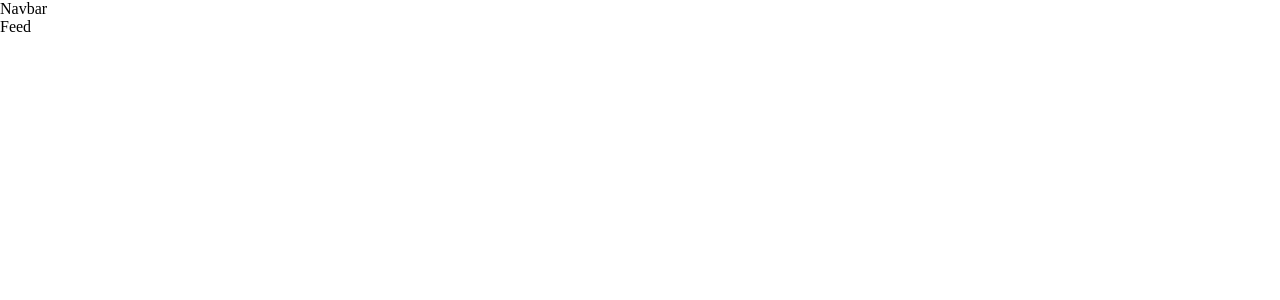
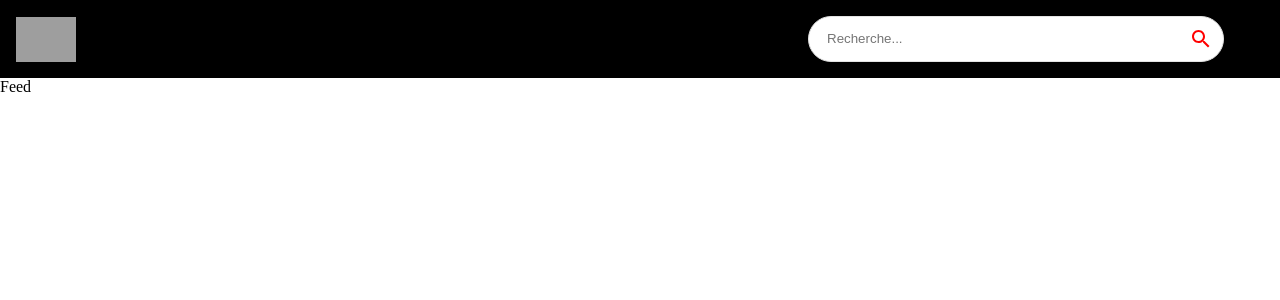
Before and after one commit to RobinPoquin/Youtube-Clone-V2, a React (Create React App) app: page / in a window 1280 px wide. Shown: the top 300 px of the page. Built offline with nearby package versions, Linux system fonts and the light colour scheme; grey boxes are pictures that could not be loaded.

Commit message:
Création de la barre de recherche dans le Header

```diff
--- a/src/components/Navbar.jsx
+++ b/src/components/Navbar.jsx
@@ -1,9 +1,21 @@
-import React from 'react'
+import { Stack } from "@mui/material"
+import { Link } from "react-router-dom"
 
-const Navbar = () => {
-  return (
-    <div>Navbar</div>
-  )
-}
+import { logo } from "../utils/constant"
+import SearchBar from "./SearchBar"
+
+const Navbar = () => (
+  <Stack
+    direction="row"
+    alignItems="center"
+    p={2}
+    sx={{ position: 'sticky', background: '#000', top:0, justifyContent: 'space-between'}}
+  >
+    <Link to="/" style={{ display: 'flex', alignItems: 'center' }}>
+      <img src={logo} alt="logo" height={45} />
+    </Link>
+    <SearchBar />
+  </Stack>
+)
 
 export default Navbar
--- /dev/null
+++ b/src/components/SearchBar.jsx
@@ -0,0 +1,33 @@
+import { useState } from "react"
+import { useNavigate } from "react-router-dom"
+import { Paper, IconButton } from "@mui/material"
+import { Search } from "@mui/icons-material"
+
+
+const SearchBar = () => {
+  return (
+    <Paper
+        component="form"
+        onSubmit={() => {}}
+        sx={{
+            borderRadius: 20,
+            border: '1px solid #e3e3e3',
+            pl: 2,
+            boxShadow: 'none',
+            mr: { sm: 5}
+        }}
+    >
+        <input
+            className="search-bar"
+            placeholder="Recherche..."
+            value=""
+            onChange={() => {}}
+        />
+        <IconButton type="submit" sx={{ p:"10px", color: 'red '}}>
+            <Search />
+        </IconButton>
+    </Paper>
+  )
+}
+
+export default SearchBar
--- a/src/components/index.js
+++ b/src/components/index.js
@@ -3,3 +3,4 @@
 export { default as ChannelDetail } from './ChannelDetail'
 export { default as SearchFeed } from './SearchFeed'
 export { default as VideoDetail } from './VideoDetail'
+export { default as SearchBar } from './SearchBar'
--- /dev/null
+++ b/src/utils/constant.js
@@ -0,0 +1,39 @@
+import MusicNoteIcon from '@mui/icons-material/MusicNote';
+import HomeIcon from '@mui/icons-material/Home';
+import CodeIcon from '@mui/icons-material/Code';
+import OndemandVideoIcon from '@mui/icons-material/OndemandVideo';
+import SportsEsportsIcon from '@mui/icons-material/SportsEsports';
+import LiveTvIcon from '@mui/icons-material/LiveTv';
+import SchoolIcon from '@mui/icons-material/School';
+import FaceRetouchingNaturalIcon from '@mui/icons-material/FaceRetouchingNatural';
+import CheckroomIcon from '@mui/icons-material/Checkroom';
+import GraphicEqIcon from '@mui/icons-material/GraphicEq';
+import TheaterComedyIcon from '@mui/icons-material/TheaterComedy';
+import FitnessCenterIcon from '@mui/icons-material/FitnessCenter';
+import DeveloperModeIcon from '@mui/icons-material/DeveloperMode';
+
+export const logo = 'https://i.ibb.co/s9Qys2j/logo.png';
+
+export const categories = [
+  { name: 'News', icon: <HomeIcon />, },
+  { name: 'Programmation', icon: <CodeIcon />, },
+  { name: 'Musique', icon: <MusicNoteIcon /> },
+  { name: 'Éducation', icon: <SchoolIcon />, },
+  { name: 'Podcast', icon: <GraphicEqIcon />, },
+  { name: 'Film', icon: <OndemandVideoIcon />, },
+  { name: 'Jeux vidéo', icon: <SportsEsportsIcon />, },
+  { name: 'Lives', icon: <LiveTvIcon />, },
+  { name: 'Sport', icon: <FitnessCenterIcon />, },
+  { name: 'Mode', icon: <CheckroomIcon />, },
+  { name: 'Beauté', icon: <FaceRetouchingNaturalIcon />, },
+  { name: 'Comédie', icon: <TheaterComedyIcon />, },
+  { name: 'Salle de sport', icon: <FitnessCenterIcon />, },
+  { name: 'Crypto', icon: <DeveloperModeIcon />, },
+];
+
+export const demoThumbnailUrl = 'https://laverticale.vivre-a-niort.com/processed/_processed_/a/b/csm_La_Verticale-0018_323e13dc16.jpg';
+export const demoChannelUrl = '/channel/UCyVuTk3_EshrFPFgRNlp73A';
+export const demoVideoUrl = '/video/Tq3U9NaBI6c';
+export const demoChannelTitle = 'Robin qui Grimpe';
+export const demoVideoTitle = "Juste des vidéo d'un gars qui grimpe";
+export const demoProfilePicture = 'http://dergipark.org.tr/assets/app/images/buddy_sample.png'
```
